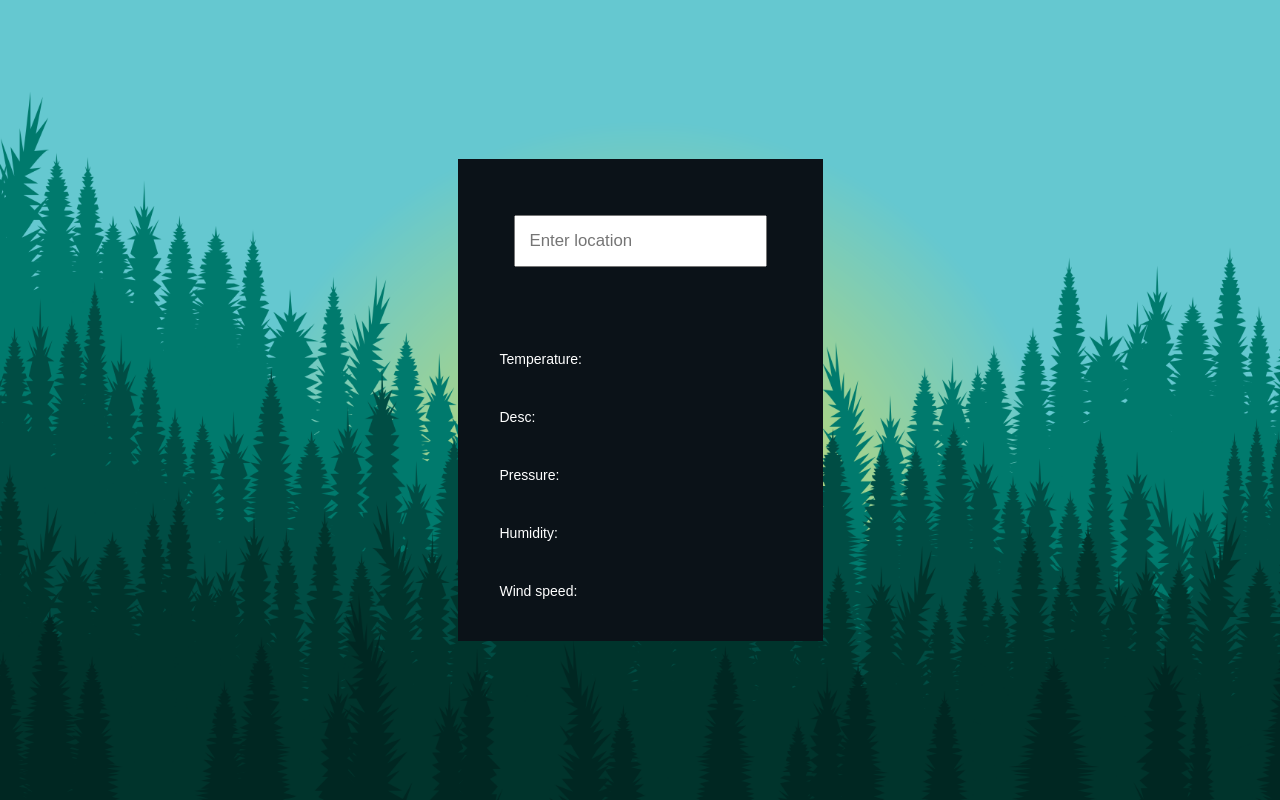
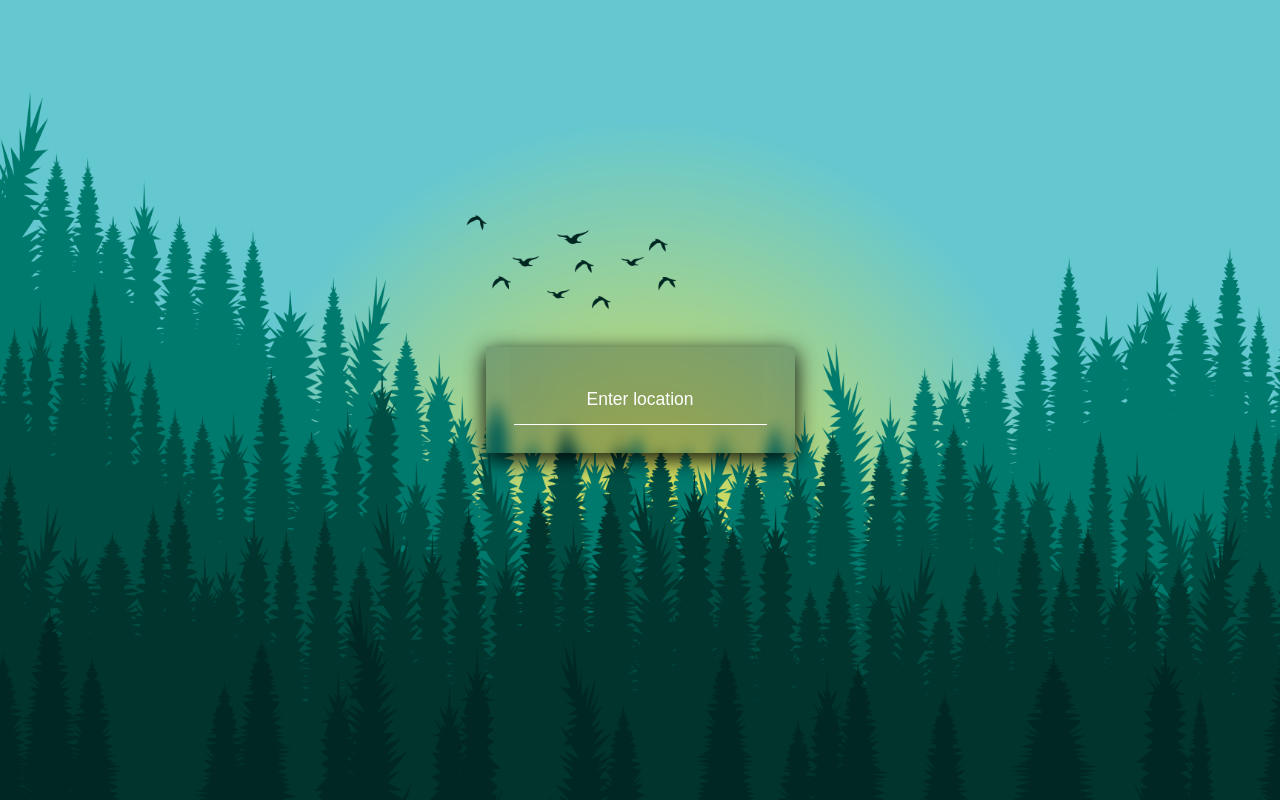
Before and after one commit to jwywrocki/weather-app, a React (Create React App) app: page / in a window 1280 px wide. Built offline with nearby package versions, Linux system fonts and the light colour scheme.

Commit message:
small update

```diff
--- a/src/App.js
+++ b/src/App.js
@@ -7,9 +7,9 @@ function App() {
 
     const api = {
         key: '1a154a37d24dfd3c1156aee65de4ab61',
-        base: 'https://api.openweathermap.org/data/2.5/',
+        endpoint: 'https://api.openweathermap.org/data/2.5/weather?q=',
     };
-    const url = `${api.base}weather?q=${location}&appid=${api.key}&units=metric`;
+    const url = `${api.endpoint}${location}&appid=${api.key}&units=metric`;
 
     const searchLocation = (event) => {
         if (event.key === 'Enter') {
@@ -23,7 +23,8 @@ function App() {
 
     return (
         <div className="App">
-            <div className="search">
+            <div className="glass">
+                <div className="search__container">
                     <input
                         type="text"
                         value={location}
@@ -33,33 +34,55 @@ function App() {
                         className="search"
                     ></input>
                 </div>
-            <div className="container">
-                <div className="top">
-                    <div className="loc">
-                        <h1>{data.name}</h1>
+                <div className="data__container">
+                    {data.name ? (
+                        <div className="loc horizontal">
+                            <div className="city">
+                                {data.name}, {data.sys.country}
                             </div>
-                    <div className="temp">
-                        Temperature:
-                        {data.main ? <p>{data.main.temp}°C</p> : null}
+                            {data.weather ? (
+                                <div className="icon">
+                                    <img
+                                        src={`http://openweathermap.org/img/w/${data.weather[0].icon}.png`}
+                                        alt="weather icon"
+                                    ></img>
                                 </div>
-                    <div className="desc">
-                        Desc:
-                        {data.weather ? <p>{data.weather[0].main}</p> : null}
+                            ) : null}
                         </div>
+                    ) : null}
+                    {data.dt ? (
+                        <div className="data">
+                            {new Date(data.dt * 1000).toLocaleDateString(
+                                'en-US',
+                                {
+                                    weekday: 'long',
+                                    month: 'long',
+                                    day: 'numeric',
+                                    year: 'numeric',
+                                }
+                            )}
                         </div>
-                <div className="bottom">
-                    <div className="pressure">
-                        Pressure:
-                        {data.main ? <p>{data.main.pressure}hPa</p> : null}
+                    ) : null}
+                    {data.main ? (
+                        <div className="data temp">
+                            <span>Temperature: {data.main.temp}°C</span>
                         </div>
-                    <div className="humidity">
-                        Humidity:
-                        {data.main ? <p>{data.main.humidity}%</p> : null}
+                    ) : null}
+                    {data.main ? (
+                        <div className="data pressure">
+                            <span>Pressure: {data.main.pressure}hPa</span>
                         </div>
-                    <div className="wind">
-                        Wind speed:
-                        {data.wind ? <p>{data.wind.speed}KM/H</p> : null}
+                    ) : null}
+                    {data.main ? (
+                        <div className="data humidity">
+                            <span>Humidity: {data.main.humidity}%</span>
                         </div>
+                    ) : null}
+                    {data.wind ? (
+                        <div className="data wind">
+                            <span>Wind speed: {data.wind.speed}KM/H</span>
+                        </div>
+                    ) : null}
                 </div>
             </div>
         </div>
--- a/src/index.css
+++ b/src/index.css
@@ -16,49 +16,83 @@
     --contentHorizontalPadding: 0 8vw;
     --contentHorizontalMargin: 0 8vw;
     --contentVerticalPadding: min(10vw, 10rem) 0;
-    --gap: 3rem;
+    --gap: 2rem;
 }
 html {
     font-size: 14px;
 }
-body {
+.App {
+    background: url('/src/img/bg.png') no-repeat center center/cover;
     width: 100%;
     height: 100vh;
-    position: relative;
+    inset: 0 0;
+    z-index: -1;
     display: flex;
     flex-direction: column;
     justify-content: center;
     align-items: center;
     font-weight: 200;
     font-family: 'Josefin Sans', sans-serif;
-    background-color: var(--backgroundColor);
     color: var(--bright);
 }
-body::before {
+.glass {
+    display: flex;
+    flex-direction: column;
+    position: relative;
+    padding: var(--gap);
+    background: inherit;
+    background-attachment: fixed;
+    box-shadow: 0 6px 20px rgba(0, 0, 0, 0.8), 0 6px 20px rgba(0, 0, 0, 0.35);
+    font-size: 1rem;
+    overflow: hidden;
+    z-index: 0;
+}
+.glass::before {
     content: '';
-    background: url('/src/img/bg.png') no-repeat center center/cover;
     position: absolute;
-    width: 100%;
-    height: 100%;
-    inset: 0 0;
+    background: inherit;
+    inset: 0;
+    margin: -20px;
+    box-shadow: inset 0 0 500px #090f1480;
+    filter: blur(7px);
     z-index: -1;
 }
-.App {
+.search {
+    width: 100%;
+    padding: 1rem;
+    background: inherit;
+    border: none;
+    border-bottom: solid 1px var(--bright);
+    color: var(--bright);
+    font-size: 1.25rem;
+    text-align: center;
+    z-index: 2;
+}
+.search:focus {
+    outline: none;
+}
+.search::placeholder {
+    color: var(--bright);
+    text-align: center;
+}
+.data__container {
     display: flex;
     flex-direction: column;
-    gap: 2rem;
-    font-size: 1rem;
-    background: var(--backgroundColor);
-    padding: var(--gap);
 }
-.search {
-    padding: 1rem;
-    font-size: 1.2rem;
+.data {
+    display: flex;
+    justify-content: start;
+    padding: 1rem 0;
 }
-.container,
-.top,
-.bottom {
+.horizontal {
     display: flex;
-    flex-direction: column;
-    gap: var(--gap);
+    flex-direction: row;
+    align-items: center;
+    justify-content: space-evenly;
 }
+.loc {
+    font-size: 1.5rem;
+}
+.icon {
+    display: flex;
+}
```
Lines whose indentation alone changed are shown as unchanged.
